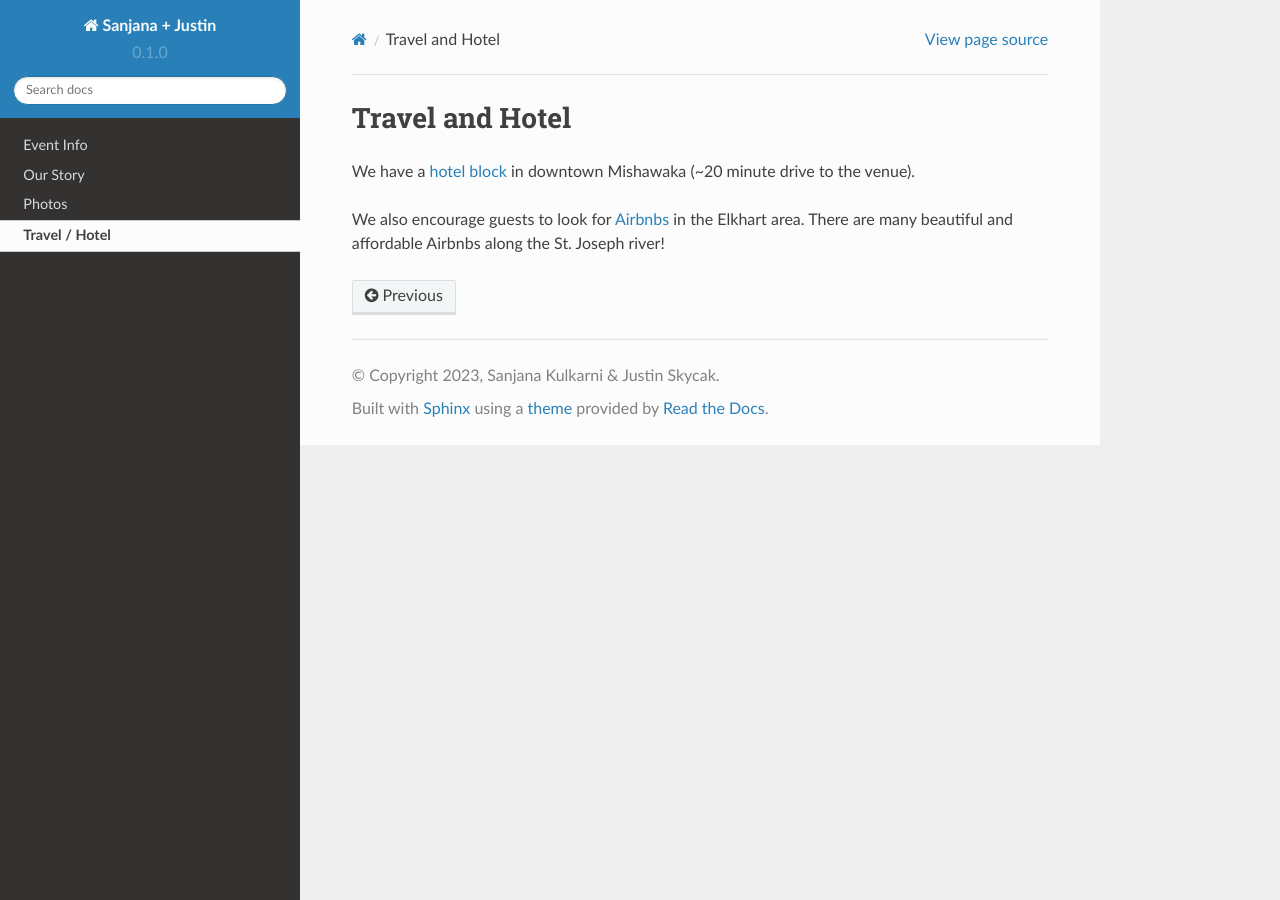
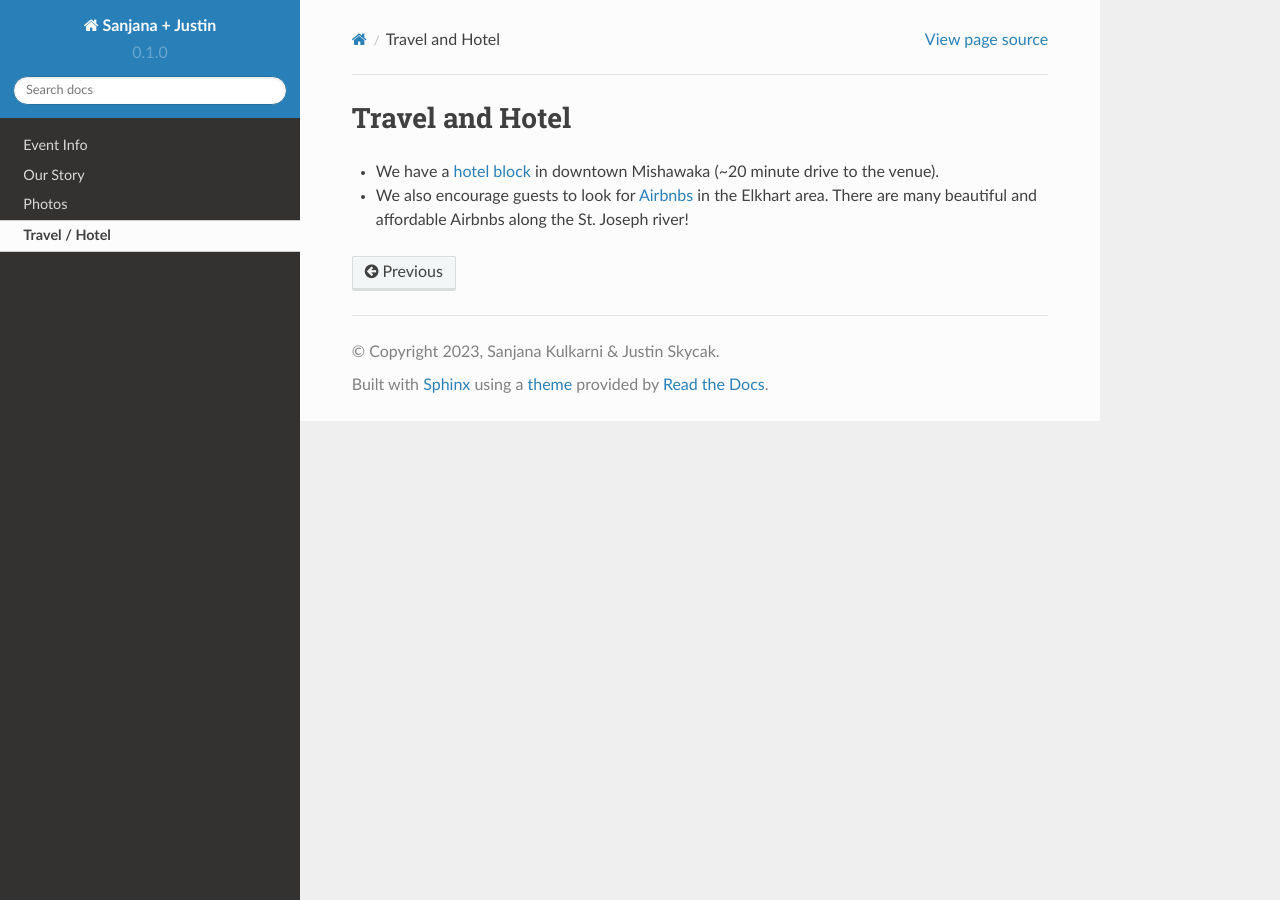
Before and after one commit to jpskycak/wedding, a Sphinx documentation site: the page built from docs/source/hotel.rst, in a window 1280 px wide. Built offline with Sphinx 7.4.7 and the Read the Docs theme 2.0.0, drawn with Linux system fonts in a browser that asks for light colours.

```diff
--- a/docs/source/hotel.rst
+++ b/docs/source/hotel.rst
@@ -1,6 +1,6 @@
 Travel and Hotel
 =====
 
-We have a `hotel block <https://www.hilton.com/en/book/reservation/rooms/?ctyhocn=SBNHTHT&arrivalDate=2024-10-04&departureDate=2024-10-06&groupCode=cht601&room1NumAdults=2>`_ in downtown Mishawaka (~20 minute drive to the venue).
+* We have a `hotel block <https://www.hilton.com/en/book/reservation/rooms/?ctyhocn=SBNHTHT&arrivalDate=2024-10-04&departureDate=2024-10-06&groupCode=cht601&room1NumAdults=2>`_ in downtown Mishawaka (~20 minute drive to the venue).
 
-We also encourage guests to look for `Airbnbs <https://www.airbnb.com/s/Elkhart--Indiana--United-States/homes?tab_id=home_tab&refinement_paths%5B%5D=%2Fhomes&flexible_trip_lengths%5B%5D=one_week&monthly_start_date=2024-05-01&monthly_length=3&monthly_end_date=2024-08-01&price_filter_input_type=0&channel=EXPLORE&query=Elkhart%2C%20IN&place_id=ChIJE67jW8PCFogRy4iDAtnv7Xo&date_picker_type=calendar&checkin=2024-10-04&checkout=2024-10-06&adults=2&source=structured_search_input_header&search_type=user_map_move&search_mode=regular_search&price_filter_num_nights=2&ne_lat=41.71097255705831&ne_lng=-85.95591620668222&sw_lat=41.652412088038595&sw_lng=-86.01970598951141&zoom=13.219956233363156&zoom_level=13.219956233363156&search_by_map=true>`_ in the Elkhart area. There are many beautiful and affordable Airbnbs along the St. Joseph river!
+* We also encourage guests to look for `Airbnbs <https://www.airbnb.com/s/Elkhart--Indiana--United-States/homes?tab_id=home_tab&refinement_paths%5B%5D=%2Fhomes&flexible_trip_lengths%5B%5D=one_week&monthly_start_date=2024-05-01&monthly_length=3&monthly_end_date=2024-08-01&price_filter_input_type=0&channel=EXPLORE&query=Elkhart%2C%20IN&place_id=ChIJE67jW8PCFogRy4iDAtnv7Xo&date_picker_type=calendar&checkin=2024-10-04&checkout=2024-10-06&adults=2&source=structured_search_input_header&search_type=user_map_move&search_mode=regular_search&price_filter_num_nights=2&ne_lat=41.71097255705831&ne_lng=-85.95591620668222&sw_lat=41.652412088038595&sw_lng=-86.01970598951141&zoom=13.219956233363156&zoom_level=13.219956233363156&search_by_map=true>`_ in the Elkhart area. There are many beautiful and affordable Airbnbs along the St. Joseph river!
```
